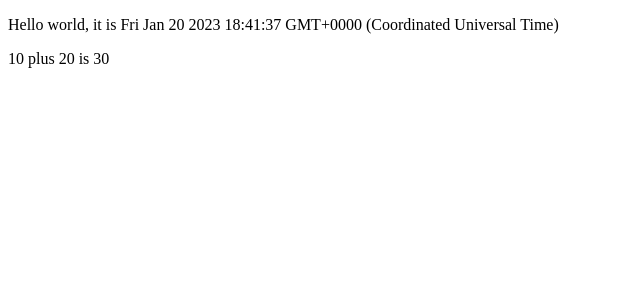
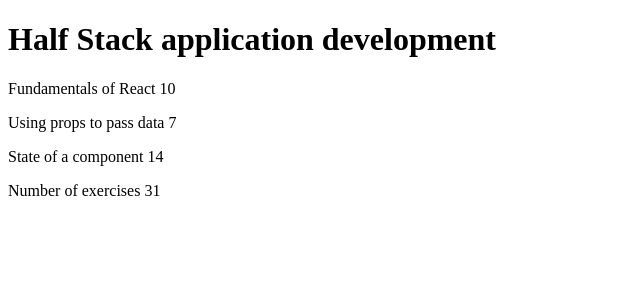
Before and after one commit to kevindinh3/Part1, a React (Create React App) app: page / in a window 1280 px wide. Shown: the top 300 px of the page, without its empty margins (0-640 px from the left). Built offline with nearby package versions, Linux system fonts and the light colour scheme.

Commit message:
Exercises 1.1-1.2

```diff
--- a/src/App.js
+++ b/src/App.js
@@ -1,15 +1,52 @@
+const Header = (props) => {
+  return (
+    <h1>
+      {props.course}
+    </h1>
+  )
+}
+
+const Parts = (props) => {
+  return(
+    <div>
+      <p>{props.part1} {props.exercises1}</p>
+      <p>{props.part2} {props.exercises2}</p>
+      <p>{props.part3} {props.exercises3}</p>
+    </div>
+  )
+}
+
+const Content = (props) => {
+  return (
+    <div>
+      <Parts {...props}/>
+    </div>
+
+  )
+}
+
+const Total = (props) => {
+  return (
+    <p>Number of exercises {props.exercises1 + props.exercises2 + props.exercises3}</p>
+  )
+}
+
 const App = () => {
-  const now = new Date()
-  const a = 10
-  const b = 20
-  console.log(now, a+b)
+  const course = 'Half Stack application development'
+  const part1 = 'Fundamentals of React'
+  const exercises1 = 10
+  const part2 = 'Using props to pass data'
+  const exercises2 = 7
+  const part3 = 'State of a component'
+  const exercises3 = 14
 
   return (
     <div>
-      <p>Hello world, it is {now.toString()}</p>
-      <p>
-        {a} plus {b} is {a+b}
-      </p>
+      <Header course={course} />
+      <Content part1={part1} exercises1={exercises1} />
+      <Content part2={part2} exercises2={exercises2} />
+      <Content part3={part3} exercises3={exercises3} />
+      <Total exercises1={exercises1} exercises2={exercises2} exercises3={exercises3}/>
     </div>
   )
 }
```
